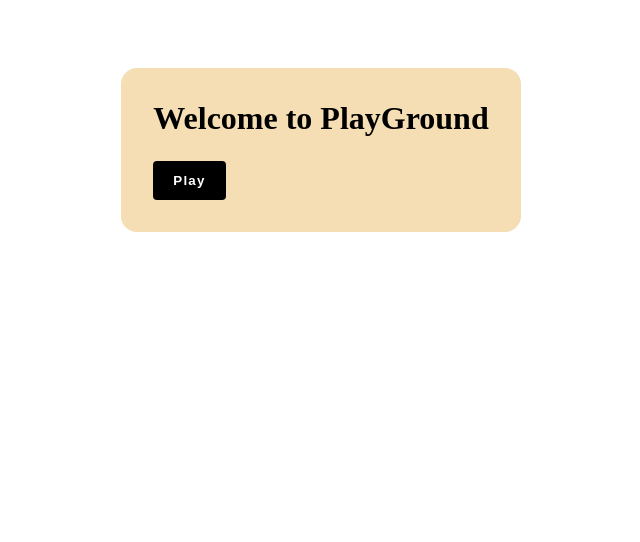
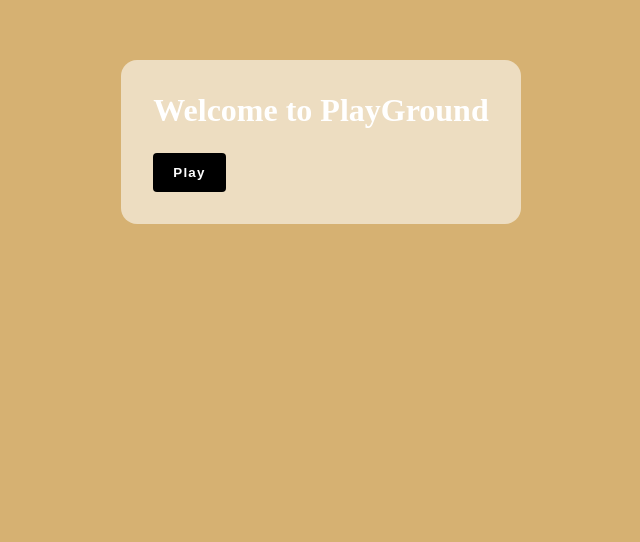
Before and after one commit to splat46/playGround, a plain HTML site: page index.html in a window 1280 px wide. Shown: the part 258-800 px from the top of the page, without its empty margins (319-959 px from the left). Drawn offline with Linux system fonts and the light colour scheme.

Commit message:
styling changes

```diff
--- a/css/main.scss
+++ b/css/main.scss
@@ -1,9 +1,12 @@
+html,
+body {
+  height: 100vh;
+  margin: 0;
+  padding: 0;
+}
+
 html {
-  height: 100%;
   scroll-behavior: smooth;
-}
-body {
-  height: 100%;
 }
 h1 {
   margin: 0 0 1.5rem;
@@ -22,6 +25,16 @@ button {
 .section {
   display: grid;
   min-height: 100%;
+
+  &--bg-wheat {
+    background-color: #d6b172;
+    * {
+      color: white;
+    }
+    .box {
+      background: lighten(#d6b172, 20%);
+    }
+  }
 }
 .buttonAndNumber {
   justify-content: center;
@@ -30,7 +43,7 @@ button {
 .box {
   align-self: center;
   justify-self: center;
-  background-color: wheat;
+  //background-color: wheat;
   border-radius: 1rem;
   padding: 2rem;
 }
--- a/index.html
+++ b/index.html
@@ -7,7 +7,7 @@
     <link rel="stylesheet" href="css/main.min.css" />
 </head>
 <body>
-    <div class="section">
+    <div class="section section--bg-wheat">
         <div class="box">
             <h1>Welcome to PlayGround</h1>
             <a href="#two">
```
Also changed, not shown: css/main.min.css.
